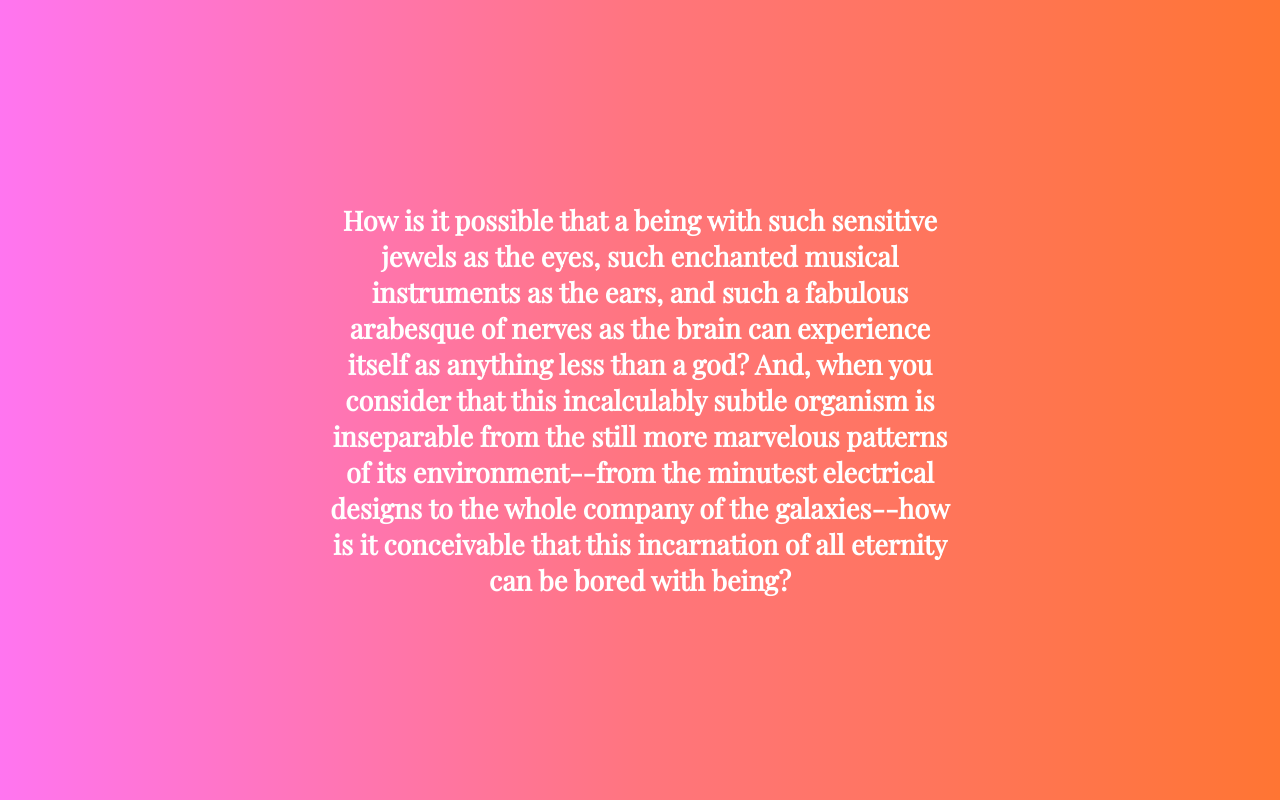
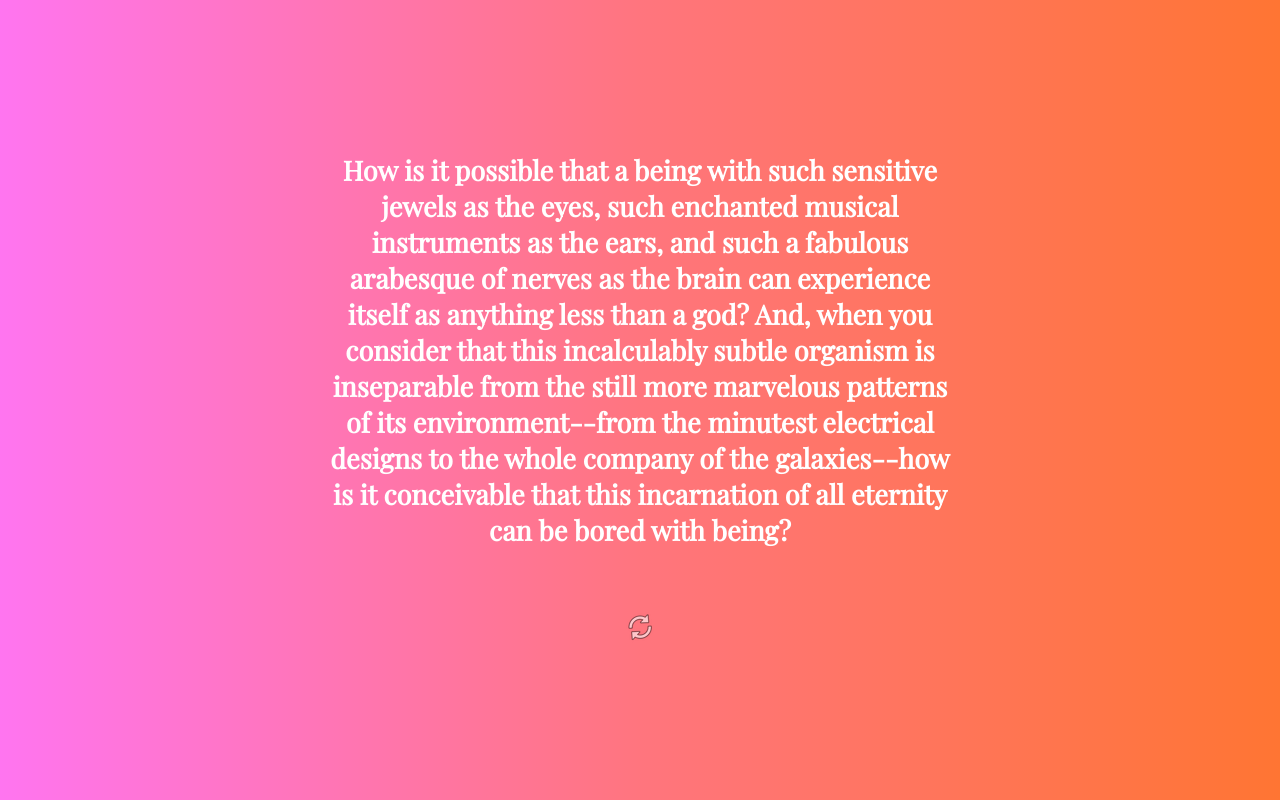
Before and after one commit to Tamenze/Quotiferous, a PHP site: page / in a window 1280 px wide. Run offline with PHP 8.4, Linux system fonts and the light colour scheme.

Commit message:
Added refresh icon

```diff
--- a/home.html
+++ b/home.html
@@ -14,6 +14,8 @@
  			<h2 id="quote_text">
  			Random quote stuff here
  			</h2>
+			<br><br><br>
+ 			<img src="white_refresh.png" alt="Reload the page!" id="refresh">
  		</div>
  	</div>
 </body>
--- a/main.js
+++ b/main.js
@@ -38,7 +38,11 @@ var graphics = [
 
 	$("#quote_text").html(yurps[Math.floor(Math.random()*(yurps.length))]);
 	$(".still_good_tho").css("background-image", graphics[Math.floor(Math.random()*(graphics.length))]);
-   console.log("what's good?")
+   	console.log("what's good?")
+
+$("#refresh").click(function(){
+	document.location.reload(true);
+});
 
 
 
--- a/styles.css
+++ b/styles.css
@@ -31,6 +31,10 @@ h2{
 	font-family: 'Playfair Display', serif;
 }
 
+#refresh{
+
+}
+
 										/*============================
 												MEDIA QUERIES
 										=============================*/
```
Also changed, not shown: white_refresh.png (added), 1 other file.
